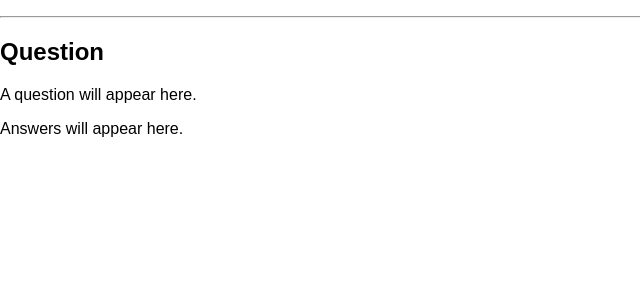
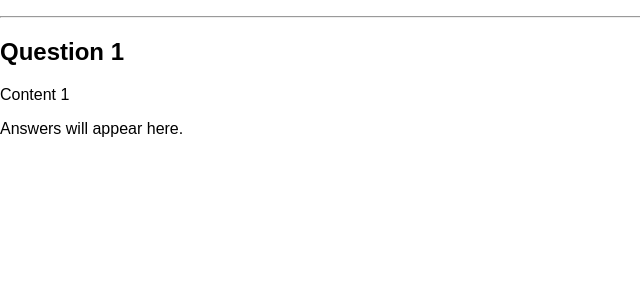
Before and after one commit to xmiao2/wolfstudy, a Flask app: page /question/1/ in a window 1280 px wide. Shown: the part 116-416 px from the top of the page, without its empty margins (0-640 px from the left). Run offline with Flask 2, Linux system fonts and the light colour scheme; data comes from the database, SQL or seed files in the repository; both versions use the stored data as it was after the commit.

Commit message:
Added question page database retrieval

```diff
--- a/wolfstudy/app.py
+++ b/wolfstudy/app.py
@@ -26,13 +26,33 @@ def init_db():
 
 @app.before_request
 def before_request():
+    # Open a connection to the database and store it in g.
     g.db = connect_db()
 
 @app.teardown_request
 def teardown_request(exception):
+    # Close the database connection.
     db = getattr(g, 'db', None)
     if db is not None:
         db.close()
+
+def db_add_question(title, content):
+    """Add a question with the specified title and content to the database."""
+    cursor = g.db.cursor()
+
+    cursor.execute('INSERT INTO questions (title, content) VALUES (?, ?)', [title, content])
+    cursor.execute('SELECT last_insert_rowid()')
+
+    new_question_id = cursor.fetchone()[0]
+    g.db.commit()
+
+    return new_question_id
+
+def db_get_question(question_id):
+    """Retrieve and return a question with the specified question id from the database."""
+    cursor = g.db.cursor()
+    cursor.execute('SELECT title, content FROM questions WHERE id == ?', [question_id])
+    return cursor.fetchone()
 
 # +----------+
 # |  ROUTES  |
@@ -51,7 +71,8 @@ def feed():
 
 @app.route('/question/<int:question_id>/')
 def get_question(question_id):
-    return render_template('question.html')
+    title, content = db_get_question(question_id)
+    return render_template('question.html', title=title, content=content)
 
 @app.route('/question/<int:question_id>/answer/', methods=['POST'])
 def answer_question(question_id):
@@ -61,13 +82,9 @@ def answer_question(question_id):
 def ask_question():
     if request.method == 'GET':
         return render_template('ask.html')
+
     elif request.method == 'POST':
-        cursor = g.db.cursor()
-        cursor.execute('INSERT INTO questions (title, content) VALUES (?, ?)',
-                     [request.form['title'], request.form['content']])
-        cursor.execute('SELECT last_insert_rowid()')
-        new_question_id = cursor.fetchone()[0]
-        g.db.commit()
+        new_question_id = db_add_question(request.form['title'], request.form['content'])
         return redirect(url_for('get_question', question_id=new_question_id))
 
 if __name__ == '__main__':
--- a/wolfstudy/templates/question.html
+++ b/wolfstudy/templates/question.html
@@ -1,9 +1,9 @@
 {% extends "base.html" %}
 
 {% block content %}
-	<h2>Question</h2>
+	<h2>{{ title }}</h2>
 
-	<p>A question will appear here.</p>
+	<p>{{ content }}</p>
 
 	<p>Answers will appear here.</p>
 {% endblock %}
```
Also changed, not shown: wolfstudy/wolfstudy.db.
